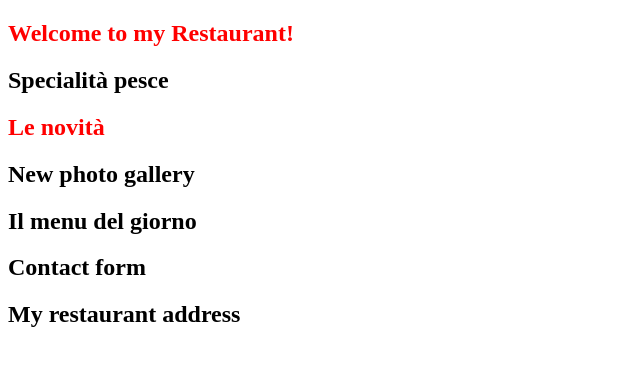
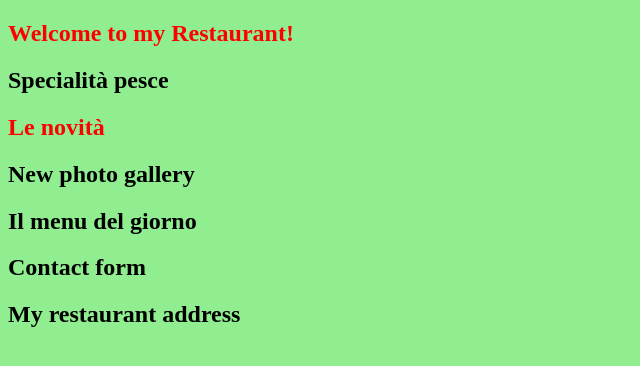
Before and after one commit to yuliyaryzhova89-ai/my-restaurant, a plain HTML site: page index.html in a window 1280 px wide. Shown: the whole page, without its empty margins (0-640 px from the left). Drawn offline with Linux system fonts and the light colour scheme.

Commit message:
background

```diff
--- a/style.css
+++ b/style.css
@@ -1,6 +1,5 @@
 body {
-    background-color: lightblue
-    font-family: Arial, Helvetica, sans-serif
+    background-color: lightgreen
 }
 h1 {
     color: red;
```
